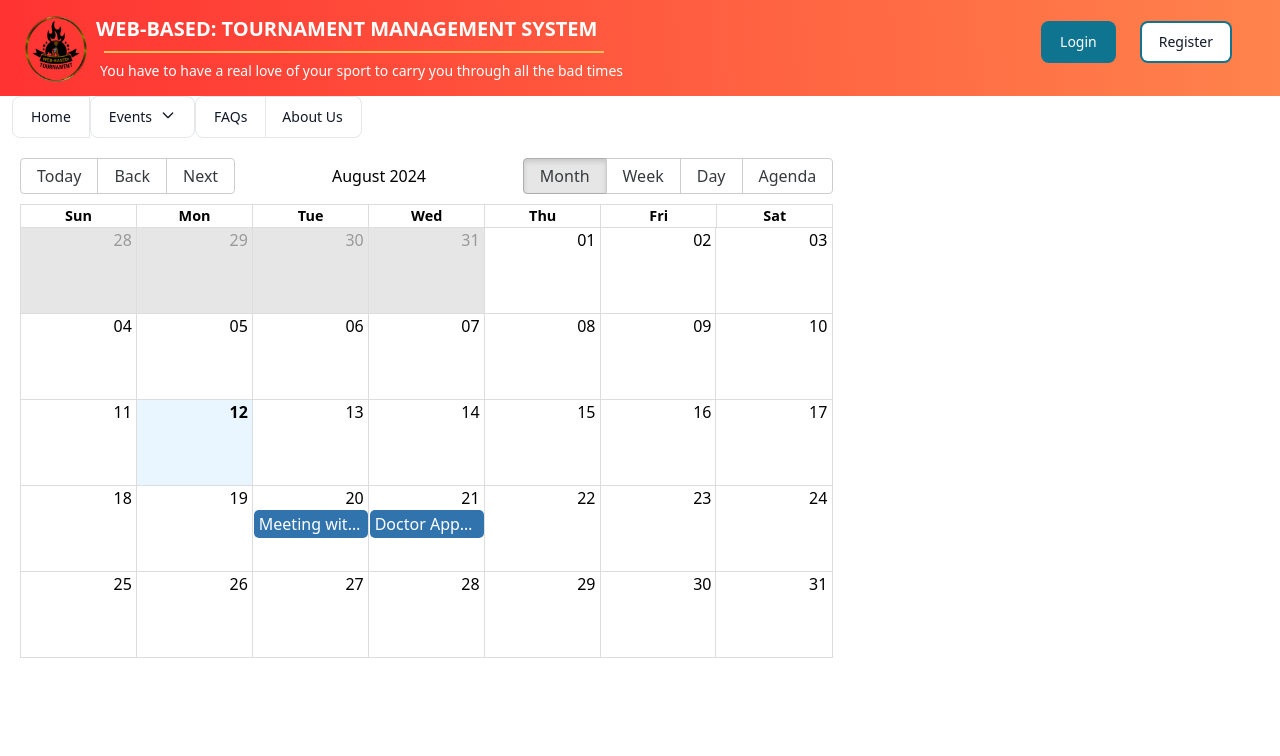
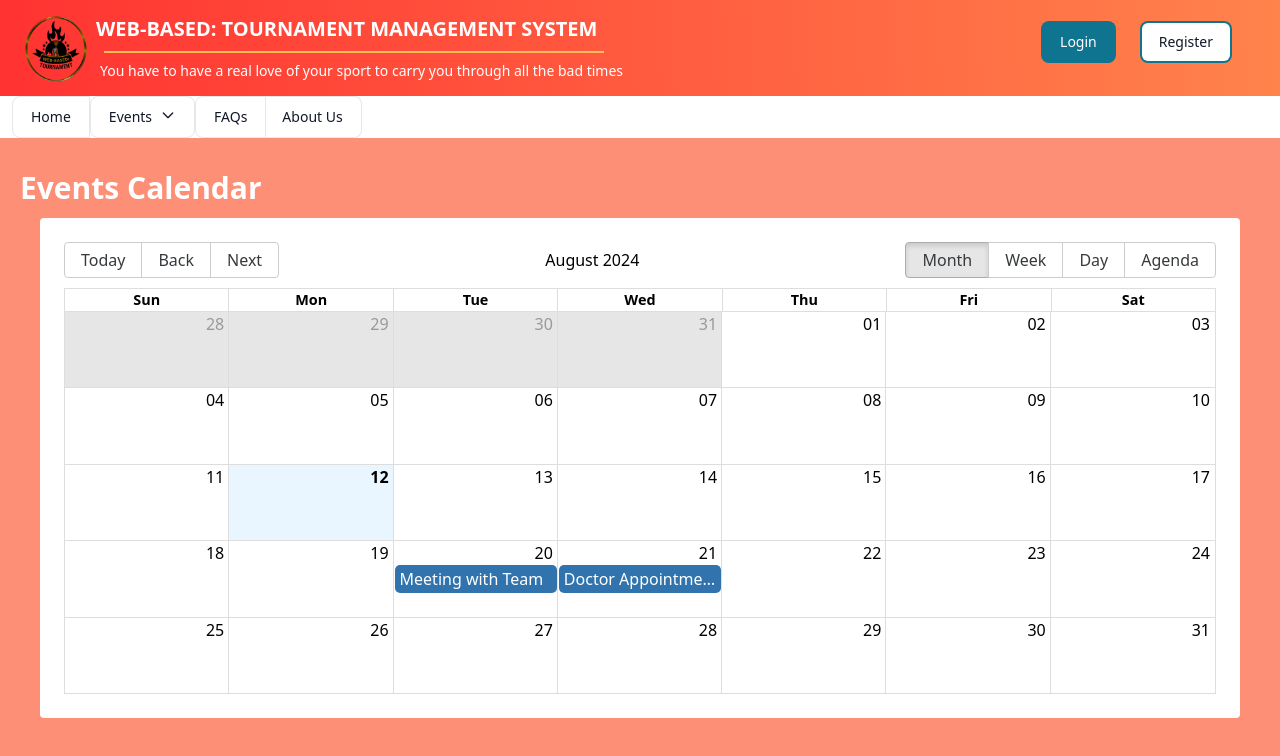
Before and after one commit to Sowishi/Tournament-Management-System, a React (Vite) app: page /calendar in a window 1280 px wide. Shown: the top 756 px of the page. Built offline with nearby package versions, Linux system fonts and the light colour scheme; the HTML template or start-up script is replaced by a standard one.

Commit message:
Add big calendar

```diff
--- a/src/layout/defaultLayout.jsx
+++ b/src/layout/defaultLayout.jsx
@@ -3,7 +3,7 @@ import logo from "../assets/logo2.png";
 
 const DefaultLayout = ({ children, hideHeader }) => {
   return (
-    <div className="w-full min-h-screen ">
+    <div className="w-full min-h-screen" style={{ background: "#FC8F76" }}>
       {hideHeader && (
         <div
           style={{
--- a/src/pages/calendar.jsx
+++ b/src/pages/calendar.jsx
@@ -22,9 +22,10 @@ const TMSCalendar = () => {
   ];
   return (
     <DefaultLayout>
-      <div className="flex">
-        <div className="basis-8/12 p-5">
+      <div className="container mx-auto p-5">
+        <h1 className="font-bold text-3xl text-white my-3">Events Calendar</h1>
         <Calendar
+          className="mx-5 bg-white rounded p-6"
           localizer={localizer}
           events={events}
           startAccessor="start"
@@ -32,7 +33,6 @@ const TMSCalendar = () => {
           style={{ height: 500 }}
         />
       </div>
-      </div>
     </DefaultLayout>
   );
 };
```
Lines whose indentation alone changed are shown as unchanged.
